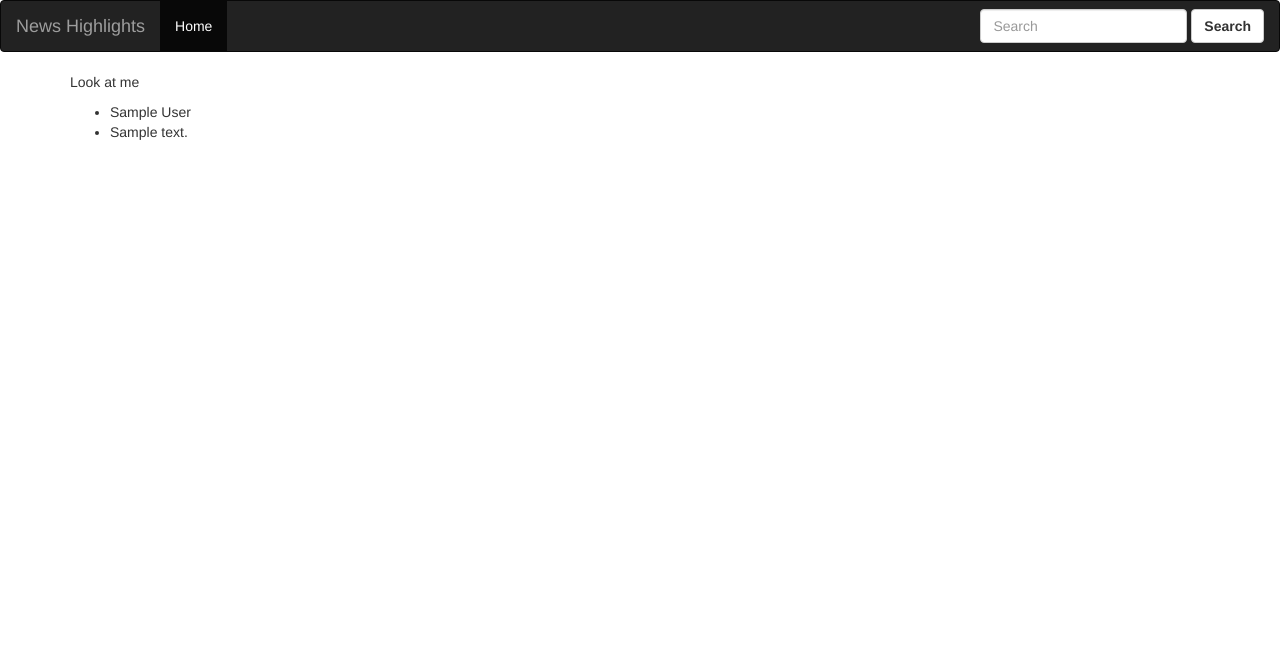
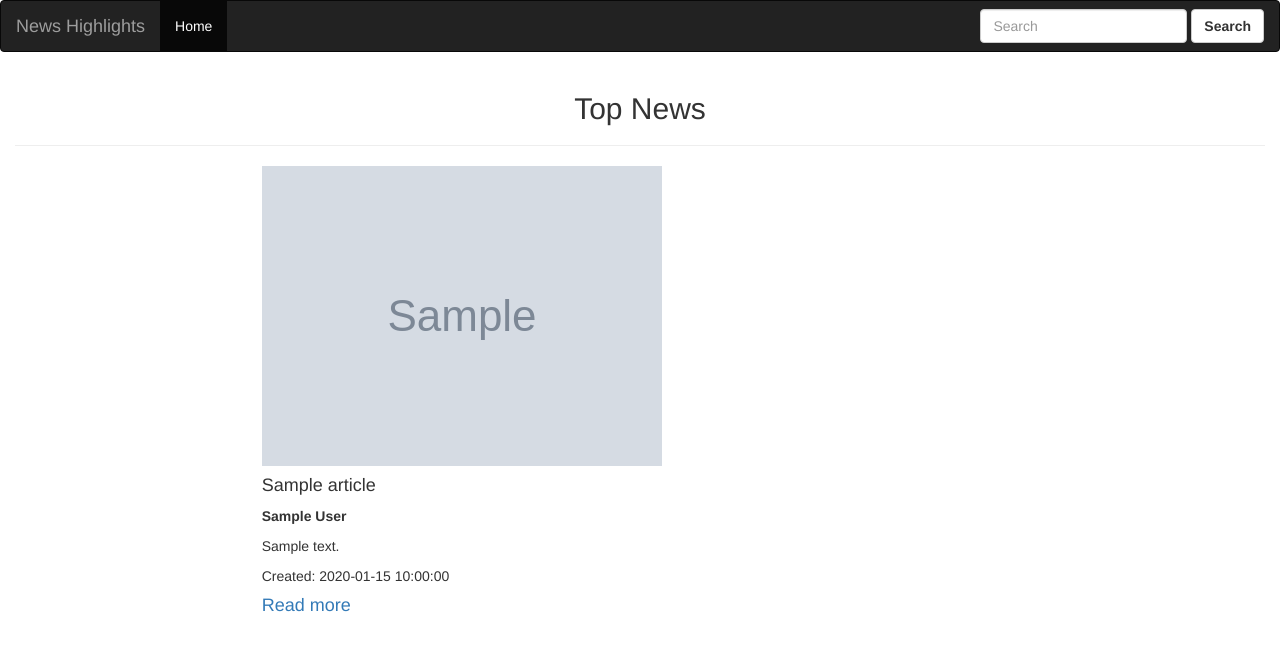
Before and after one commit to Brightmuk/News-highlight, a Flask app: template app/templates/articles.html in a window 1280 px wide. Shown: the top 651 px of the page. Run offline with Flask 2, Linux system fonts and the light colour scheme; the template is opened without the code that fills it: most values are stand-ins (such as "Sample title", 1, 10 or a date in 2020); grey boxes marked "Sample" are stand-in pictures; some libraries are stand-ins or nearby versions.

Commit message:
Display articles for different sources

```diff
--- a/app/models.py
+++ b/app/models.py
@@ -28,8 +28,8 @@ class Articles:
     '''
     article class to define an article
     '''
-    def __init__(self,source,author,title,description,url,urlToImage,publishedAt,content):
-        self.source=source
+    def __init__(self,author,title,description,url,urlToImage,publishedAt,content):
+
         self.author=author
         self.title=title
         self.description=description
--- a/app/templates/articles.html
+++ b/app/templates/articles.html
@@ -1,22 +1,17 @@
 {% extends 'base.html'%}
+{% import 'macros.html' as macro %}
 <!-- Content block -->
 {% block content %}
-<div class="container">
+<div class="container-fluid">
 
-
-    <div class="row">
-
-        <div class="col-xs-6 col-sm-6 col-md-6 col-lg-6 articles">
-            <p>Look at me</p>
-            {% for article in articles %}
-            <ul>
-            <li>{{article.author}}</li>
-            <li>{{ article.description }}</li>
-            </ul>
-            {% endfor %}
-
-        </div>
+    <div class="articles">
+        <h2 class="text-center"> Top News </h2>
+        <hr />
+        <ul class="unstyled">
+            <div>
+                {{ macro.displayArticlesList(articles) }}
+            </div>
+        </ul>
     </div>
-
 </div>
 {% endblock %}
--- a/app/templates/index.html
+++ b/app/templates/index.html
@@ -29,11 +29,7 @@
         <ul>
             {{macro.displaySources(general)}}
         </ul>
-        <!-- Top headlines-->
-        <h2 class="text-center">Other news</h2>
-        <ul>
-           {{macro.displayNews(top_headlines)}}
-        </ul>
+        <h4 class="text-center">News hub</h4>
 
 
         {% endblock %}
--- a/app/templates/macros.html
+++ b/app/templates/macros.html
@@ -3,8 +3,8 @@
     {% for top_headline in news_list %}
     <div class='container'>
 
-            <div class="col-lg-4 col-sm-4 col-sm-4  news-card">
-                <li>{{ top_headline.title}}</li>
+            <div class="col-lg-4  news-card">
+
             </div>
         </div>
 
@@ -17,11 +17,29 @@
     {% for source in sources_list %}
 
     <div class="col-lg-4 col-sm-4 col-sm-4 head-card">
-        <div class="card">
-       <h4 class="card-header">{{source.name}}</h4>
-        <p class="card-body">{{source.description | truncate(200)}}</p>
-            <a class="card-footer" href="/articles/{{source.id}}">Read</a>
+        <div style="border-left:3px solid black; padding-left:10px;padding-bottom:10px;
+        border-radius:7px;" class="card">
+       <h4 class="card-header" style="border-bottom: 1px solid grey;padding-bottom:10px;;">{{source.name}}</h4>
+        <p class="card-body">{{source.description | truncate(30)}}</p>
+            <a class="card-footer" style="padding-bottom:20px;" href="/articles/{{source.id}}">Read</a>
        </div>
        </div>
     {% endfor %}
 {% endmacro %}
+
+{% macro displayArticlesList(articles_list) %}
+{% for article in articles_list %}
+<div class="row">
+    <div class="col-lg-2"></div>
+    <div class="col-lg-8  article-card" style="padding-bottom: 15px;">
+    <img class="img-responsive" src="{{article.urlToImage}}" alt="image">
+    <h4>{{article.title}}</h4>
+    <p><strong>{{article.author}}</strong></p>
+    <p>{{article.description | truncate(100)}}</p>
+    <p>Created: {{article.publishedAt}}</p>
+    <h4><a href="{{article.url}}">Read more</a></h4>
+  </div>
+  <div class="col-lg-2"></div>
+</div>
+{% endfor %}
+{% endmacro %}
--- a/config.py
+++ b/config.py
@@ -5,7 +5,7 @@ class Config:
     '''
     NEWS_API_BASE_URL='https://newsapi.org/v2/everything?q={}&apiKey={}'
     SOURCE_API_BASE_URL='https://newsapi.org/v2/sources?category={}&language=en&apiKey={}'
-    ARTICLE_API_BASE_URL='https://newsapi.org/v2/everything?sources={}&apiKey={}'
+    ARTICLE_API_BASE_URL='https://newsapi.org/v2/top-headlines?sources={}&apiKey={}'
     SEARCH_URL = 'https://newsapi.org/v2/everything?q={}apiKey={}'
 
     NEWS_API_KEY= os.environ.get('NEWS_API_KEY')
```
Also changed, not shown: app/main/views.py (+9 -11 lines), app/request.py (+11 -12 lines), README.md.
